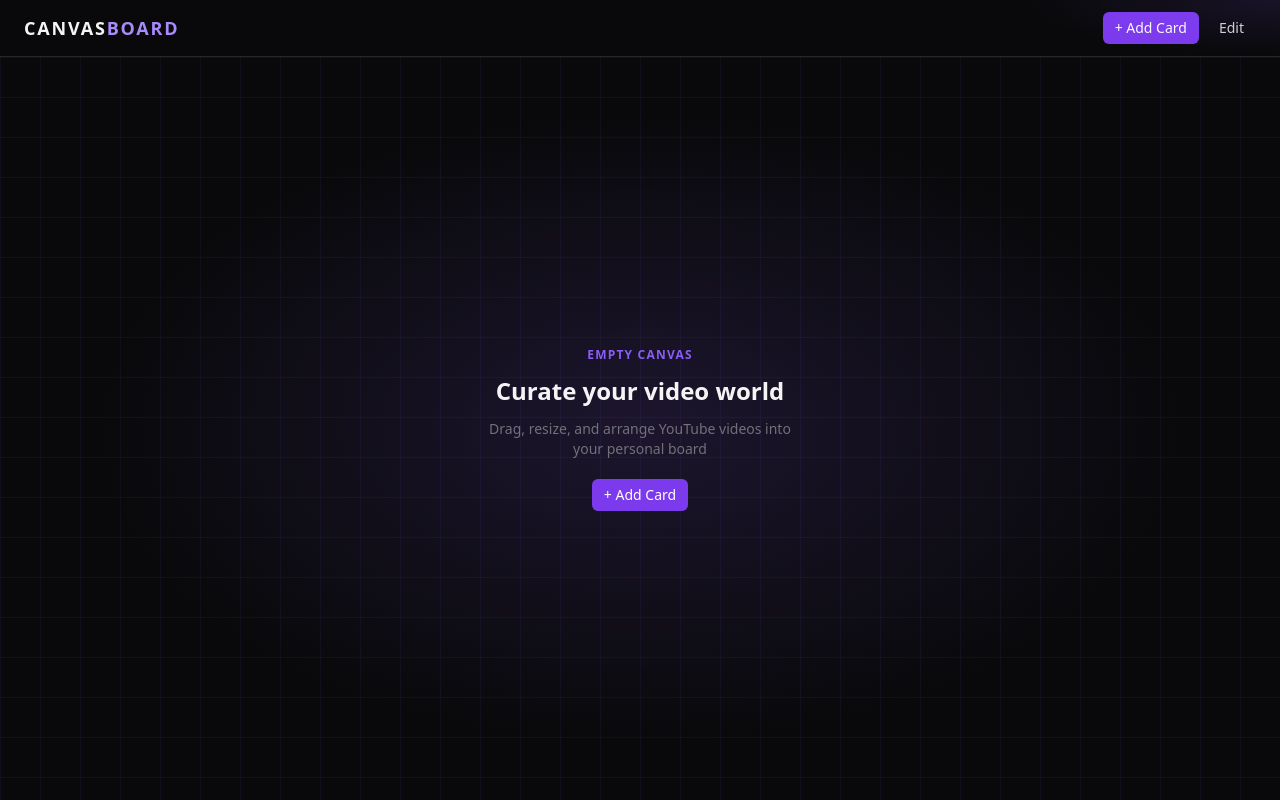
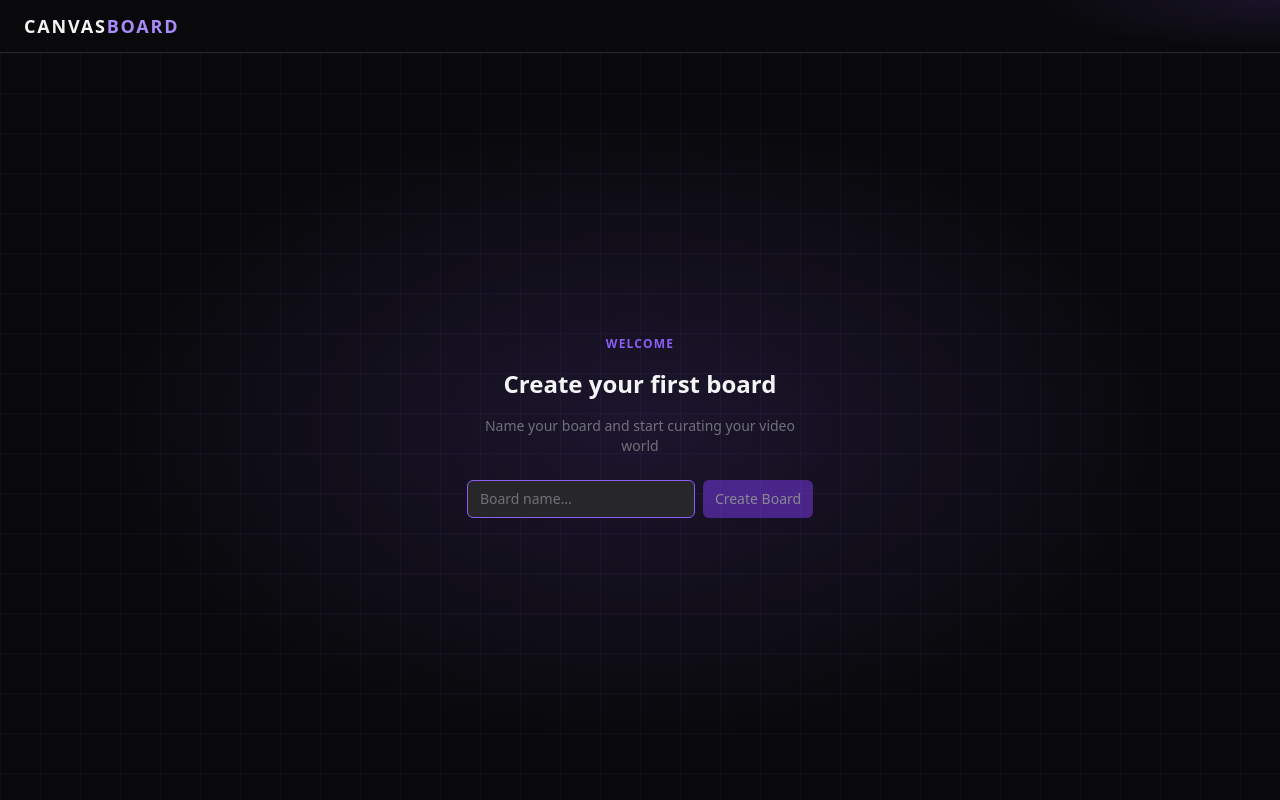
Before and after one commit to jpredmon/CanvasBoard, a React (Vite) app: page / in a window 1280 px wide. Built offline with nearby package versions, Linux system fonts and the light colour scheme.

Commit message:
feat(boards): wire BoardSelector, NoBoardsState into header and page
Co-Authored-By: Claude Sonnet 4.6 <noreply@anthropic.com>

```diff
--- a/src/components/board/BoardHeader.tsx
+++ b/src/components/board/BoardHeader.tsx
@@ -3,12 +3,15 @@ import { useAppDispatch } from '../../hooks/useAppDispatch';
 import { useAppSelector } from '../../hooks/useAppSelector';
 import { uiActions } from '../../store/ui/uiSlice';
 import { selectCardCount } from '../../store/cards/cardsSelectors';
+import { selectActiveBoardId } from '../../store/boards/boardsSelectors';
 import { MAX_CARDS } from '../../constants';
+import { BoardSelector } from './BoardSelector';
 
 export function BoardHeader() {
   const dispatch = useAppDispatch();
   const editMode = useAppSelector((state) => state.ui.editMode);
   const cardCount = useAppSelector(selectCardCount);
+  const activeBoardId = useAppSelector(selectActiveBoardId);
 
   return (
     <header className="relative flex items-center justify-between overflow-hidden border-b border-zinc-800 px-6 py-3">
@@ -24,6 +27,8 @@ export function BoardHeader() {
         <span className="text-zinc-100">CANVAS</span>
         <span className="text-violet-400">BOARD</span>
       </h1>
+      <BoardSelector />
+      {activeBoardId && (
         <div className="flex items-center gap-2">
           <Button
             variant="primary"
@@ -41,6 +46,7 @@ export function BoardHeader() {
             {editMode ? 'Done' : 'Edit'}
           </Button>
         </div>
+      )}
     </header>
   );
 }
--- a/src/pages/CanvasBoardPage.tsx
+++ b/src/pages/CanvasBoardPage.tsx
@@ -2,19 +2,28 @@ import { BoardHeader } from '../components/board/BoardHeader';
 import { EditModeBanner } from '../components/board/EditModeBanner';
 import { EmptyBoardState } from '../components/board/EmptyBoardState';
 import { GridCanvas } from '../components/board/GridCanvas';
+import { NoBoardsState } from '../components/board/NoBoardsState';
 import { AddCardModal } from '../components/modals/AddCardModal';
 import { useAppSelector } from '../hooks/useAppSelector';
 import { selectCardCount } from '../store/cards/cardsSelectors';
+import { selectActiveBoardId } from '../store/boards/boardsSelectors';
 
 export default function CanvasBoardPage() {
   const cardCount = useAppSelector(selectCardCount);
   const editMode = useAppSelector((state) => state.ui.editMode);
+  const activeBoardId = useAppSelector(selectActiveBoardId);
 
   return (
     <div className="flex h-screen flex-col bg-zinc-950">
       <BoardHeader />
       <EditModeBanner visible={editMode} />
-      {cardCount === 0 ? <EmptyBoardState /> : <GridCanvas />}
+      {activeBoardId === null ? (
+        <NoBoardsState />
+      ) : cardCount === 0 ? (
+        <EmptyBoardState />
+      ) : (
+        <GridCanvas />
+      )}
       <AddCardModal />
     </div>
   );
```
Lines whose indentation alone changed are shown as unchanged.
